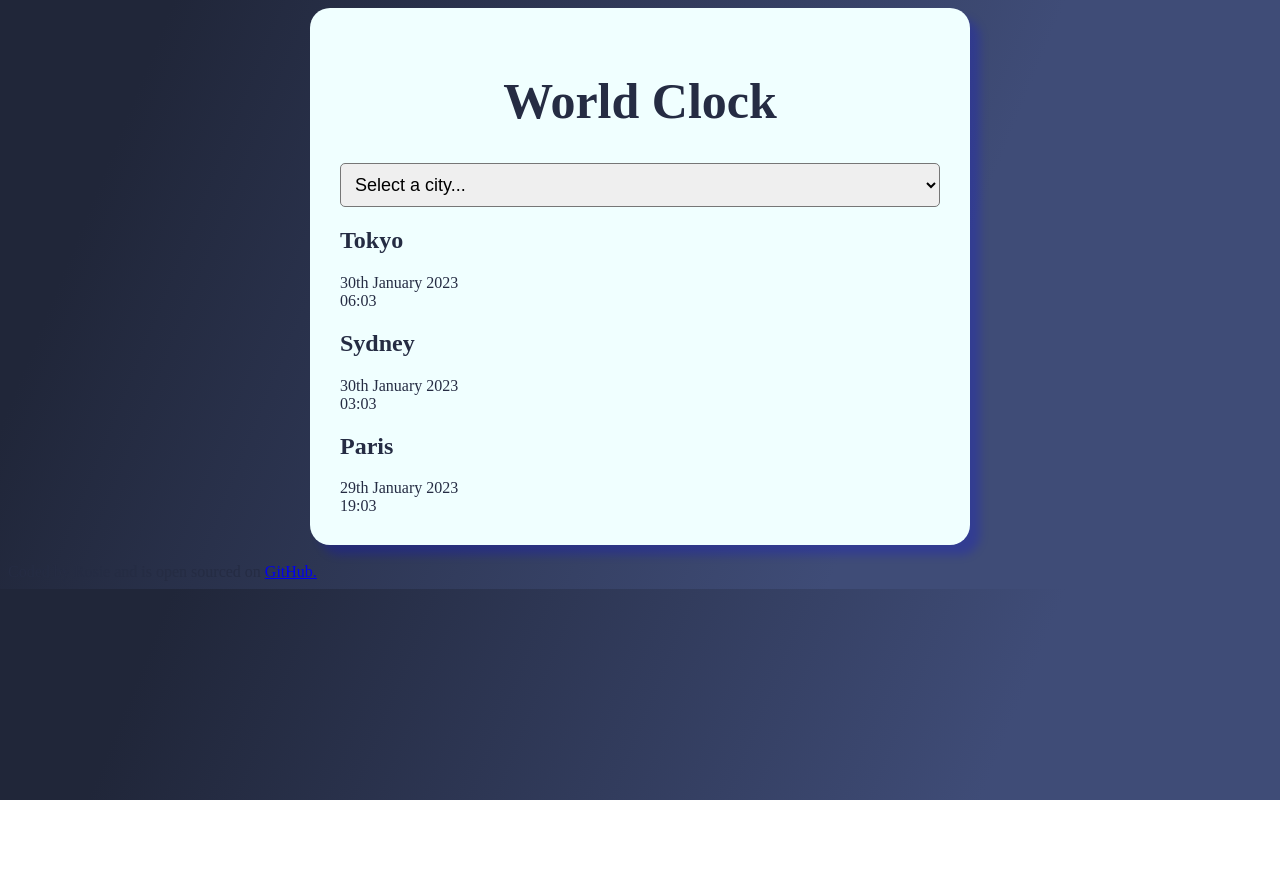
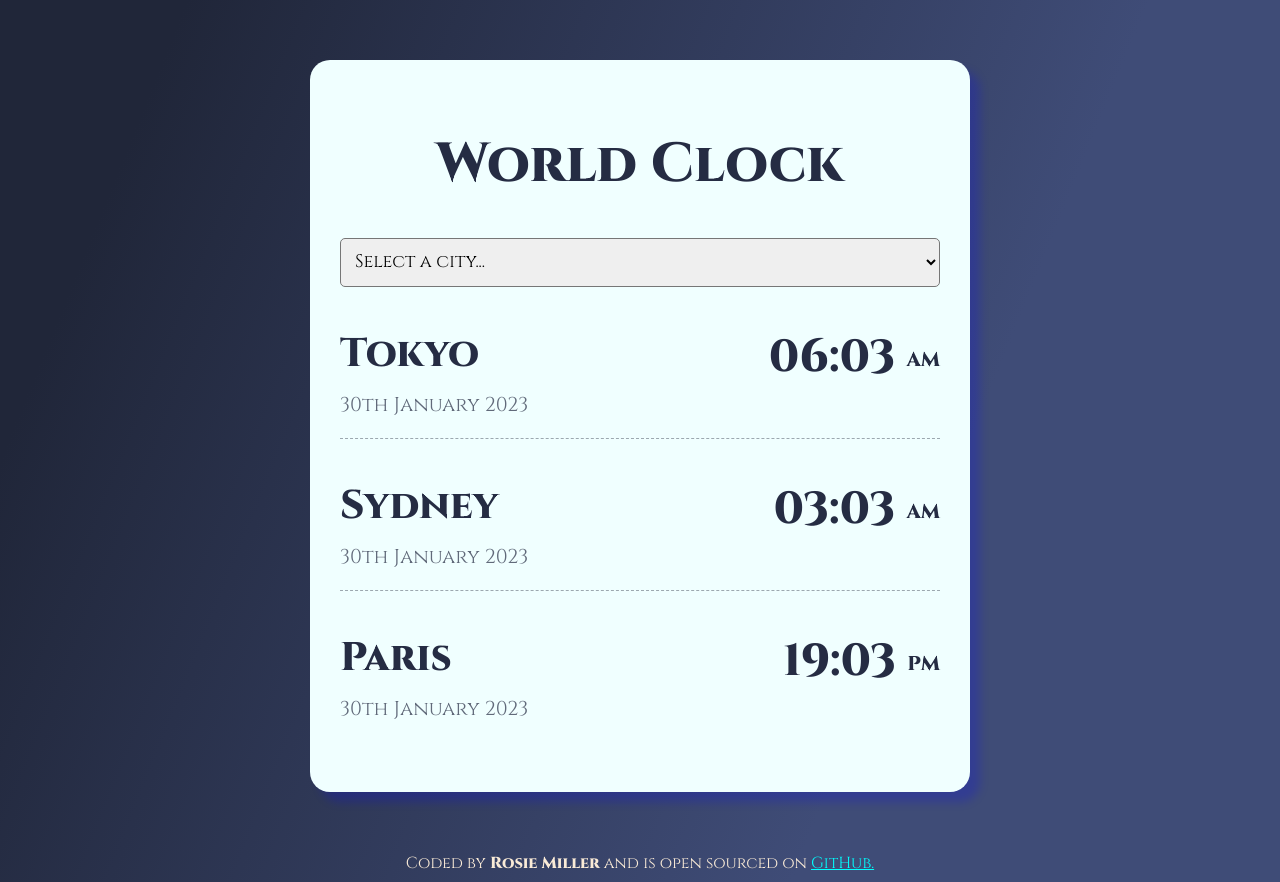
Before and after one commit to rosiekg123/World-Clock-Project, a plain HTML site: page index.html in a window 1280 px wide. Before the commit the page ends 800 px from the top, so only its background shows below. Drawn offline with nearby package versions, Linux system fonts and the light colour scheme; a script that the page names is missing.

Commit message:
styled with css

```diff
--- a/index.html
+++ b/index.html
@@ -7,6 +7,10 @@
     <script src="https://cdnjs.cloudflare.com/ajax/libs/moment.js/2.29.4/moment.min.js"></script>
     <script src="https://cdnjs.cloudflare.com/ajax/libs/moment-timezone/0.5.40/moment-timezone-with-data-1970-2030.min.js"></script>
     <link href="src/style.css" rel="stylesheet" type="text/css" />
+    <link rel="preconnect" href="https://fonts.googleapis.com">
+<link rel="preconnect" href="https://fonts.gstatic.com" crossorigin>
+<link href="https://fonts.googleapis.com/css2?family=Cinzel:wght@400;500;800&display=swap" rel="stylesheet">
+
     <title>World Clock - Rosie</title>
   </head>
   <body>
@@ -20,26 +24,29 @@
         <option value="sydney">Sydney 🇦🇺</option>
       </select>
 <div class="city">
+  <div>
   <h2> Tokyo </h2>
-  <div class= "date"> 30th January 2023  </div>
-  <div class= "time"> 06:03</div>
+  <div class= "date"> 30th January 2023 </div>
+  </div>
+  <div class= "time"> 06:03 <small> AM </small></div>
 </div>
-
 <div class="city">
+  <div>
   <h2> Sydney</h2>
   <div class= "date"> 30th January 2023  </div>
-  <div class= "time"> 03:03</div>
+  </div>
+  <div class= "time"> 03:03 <small> AM </small></div>
+  </div>
+  <div class="city">
+  <div>
+  <h2> Paris </h2>
+  <div class= "date"> 30th January 2023 </div>
+  </div>
+  <div class= "time"> 19:03 <small> PM </small></div>
 </div>
+    </div>
 
-<div class="city">
-  <h2> Paris </h2>
-  <div class= "date"> 29th January 2023  </div>
-  <div class= "time"> 19:03</div>
-</div>
-
-    </div>
-  </br>
-      <footer>Coded by Rosie and is open sourced on <a href="https://github.com/rosiekg123/World-Clock-Project" target="_blank">GitHub.</a>
+      <footer>Coded by <strong>Rosie Miller</strong> and is open sourced on <a href="https://github.com/rosiekg123/World-Clock-Project" target="_blank">GitHub.</a>
       </footer>
   </body>
 </html>
--- a/src/style.css
+++ b/src/style.css
@@ -8,20 +8,13 @@ body {
 }
 h1 {
   font-family: "cinzel";
-  font-size: 50px;
+  font-size: 55px;
   text-align: center;
 }
 h2 {
   font-family: "cinzel";
-}
-
-.container {
-  max-width: 600px;
-  margin: 0 auto;
-  background: azure;
-  padding: 30px;
-  box-shadow: 10px 10px 10px rgba(0, 0, 255, 0.2);
-  border-radius: 20px;
+  font-size: 40px;
+  margin: 0 0 10px;
 }
 
 select {
@@ -30,4 +23,47 @@ select {
   padding: 10px;
   border-radius: 5px;
   font-size: 18px;
+  font-family: "cinzel";
 }
+footer {
+  color: antiquewhite;
+  text-align: center;
+  font-family: "cinzel";
+}
+
+a {
+  color: aqua;
+}
+
+.container {
+  max-width: 600px;
+  font-family: "cinzel";
+  margin: 60px auto;
+  background: azure;
+  padding: 30px;
+  box-shadow: 10px 10px 10px rgba(0, 0, 255, 0.2);
+  border-radius: 20px;
+}
+.date {
+  font-size: 20px;
+  opacity: 0.7;
+}
+.time {
+  font-size: 45px;
+  font-weight: bold;
+}
+.time small {
+  font-size: 20px;
+  line-height: 36px;
+  vertical-align: middle;
+}
+.city {
+  display: flex;
+  justify-content: space-between;
+  margin: 20px 0;
+  padding: 20px 0;
+  border-bottom: 1px dashed rgba(32, 38, 57, 0.4);
+}
+.city:last-child {
+  border: none;
+}
```
